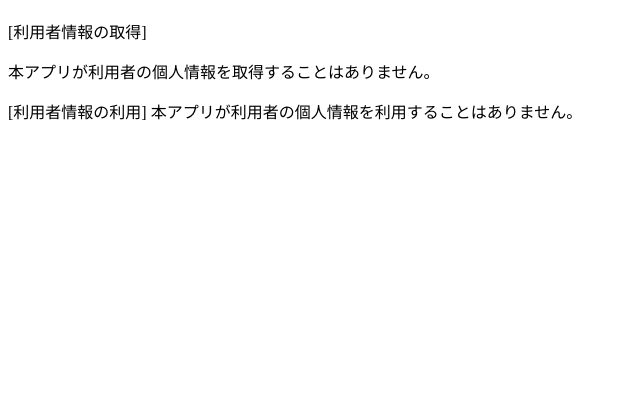
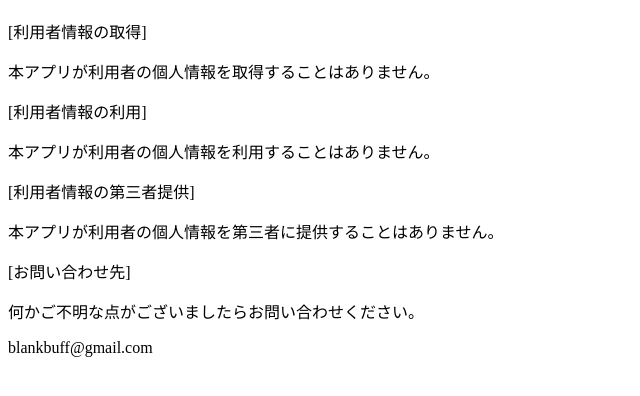
Before and after one commit to cupcake117/SpaceofAddress, a plain HTML site: page index.html in a window 1280 px wide. Shown: the part 70-466 px from the top of the page, without its empty margins (0-640 px from the left). Drawn offline with Linux system fonts and the light colour scheme.

Commit message:
Update index.html

```diff
--- a/index.html
+++ b/index.html
@@ -9,7 +9,12 @@
     <h1 class="title">宇宙の連絡先　プライバシーポリシー</h1>
     <p>[利用者情報の取得]</p>
     <p>本アプリが利用者の個人情報を取得することはありません。</p>
-    <p>[利用者情報の利用]
-    本アプリが利用者の個人情報を利用することはありません。</p>
+    <p>[利用者情報の利用]</p>
+    <p>本アプリが利用者の個人情報を利用することはありません。</p>
+    <p>[利用者情報の第三者提供]</p>
+    <p>本アプリが利用者の個人情報を第三者に提供することはありません。</p>
+    <p>[お問い合わせ先]</p>
+    <p>何かご不明な点がございましたらお問い合わせください。</p>
+    <p>blankbuff@gmail.com</p>
   </body>
 </html>
```
